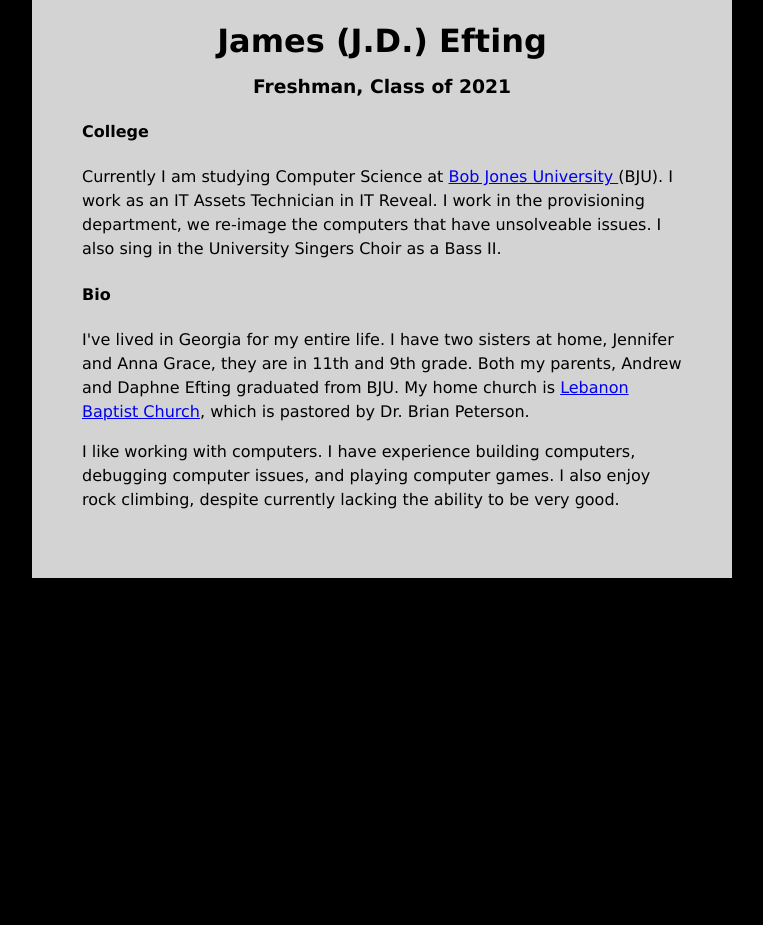
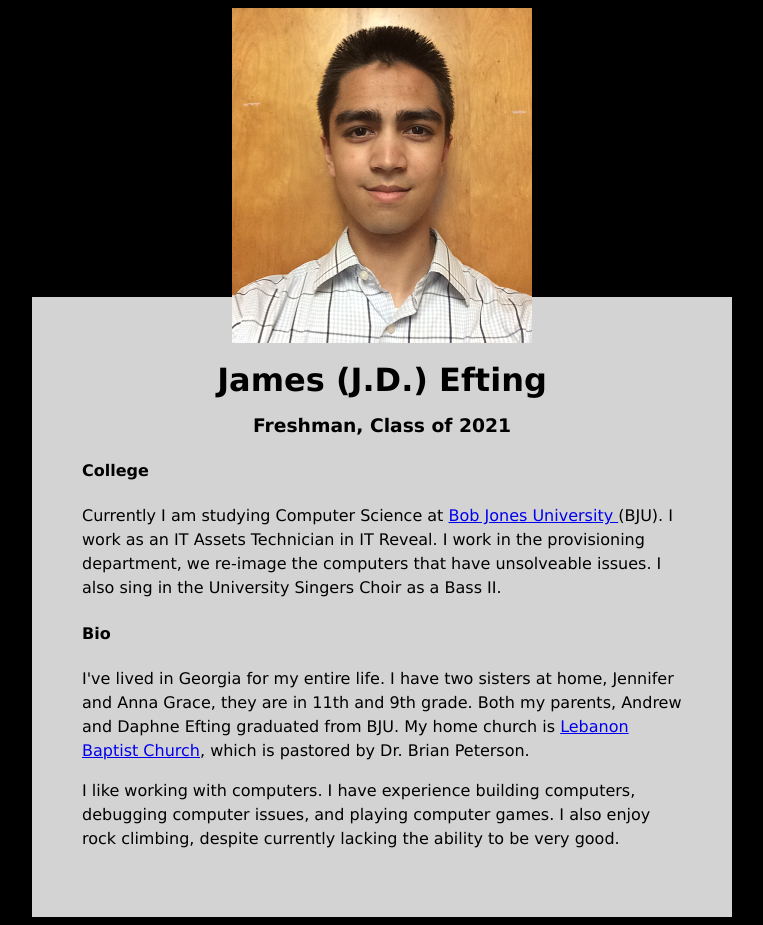
Before and after one commit to jefti558/jefti558.github.io, a plain HTML site: page index.html in a window 1280 px wide. Shown: the whole page, without its empty margins (258-1021 px from the left). Before the commit the page ends 800 px from the top, so only its background shows below. Drawn offline with Linux system fonts and the light colour scheme.

Commit message:
Update index.html

```diff
--- a/index.html
+++ b/index.html
@@ -22,7 +22,7 @@ body {
 </style>
 	<div>
 	 <center>
-
+          <img src="163621pro.png">
 	 </center>
     </div>
  </head>
```
